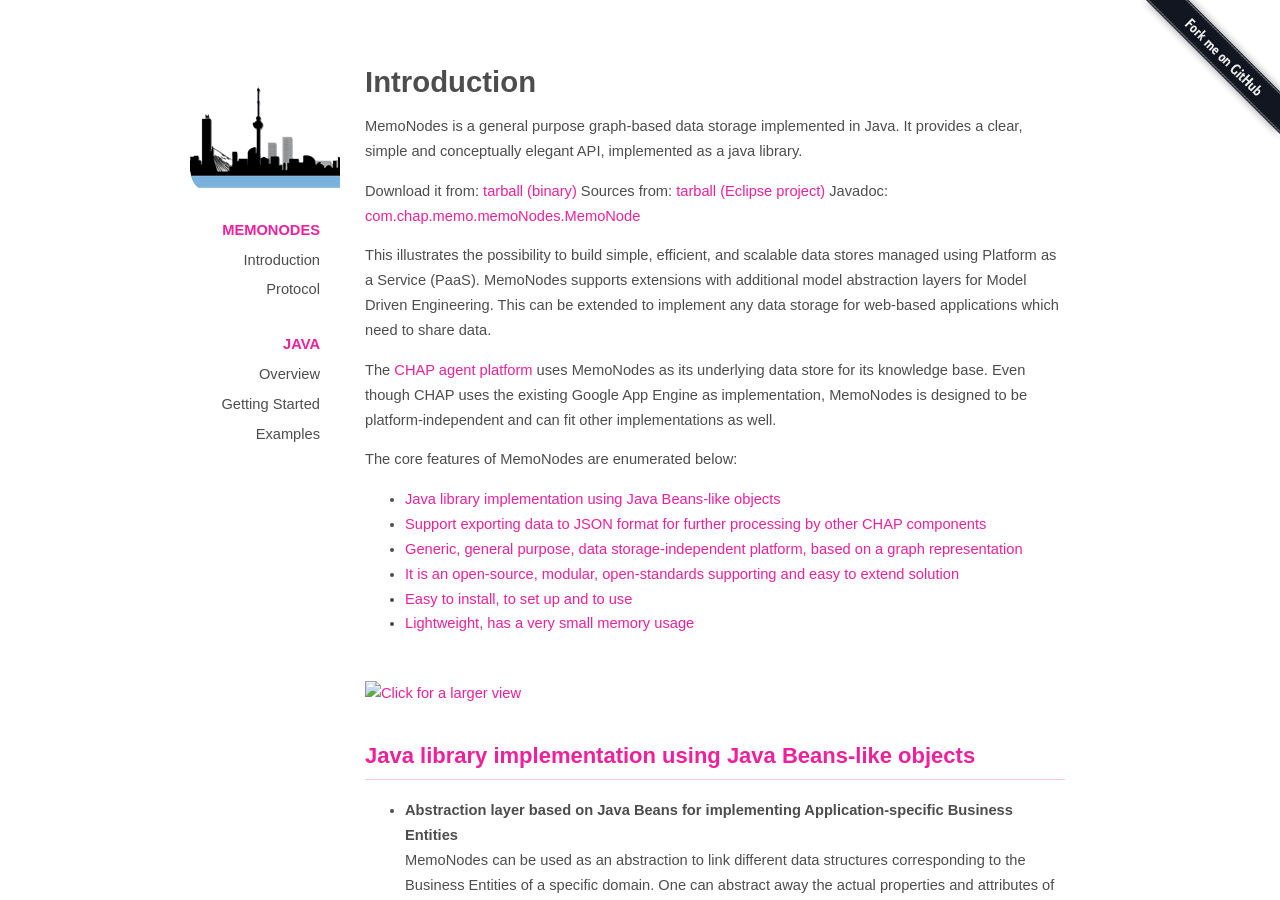
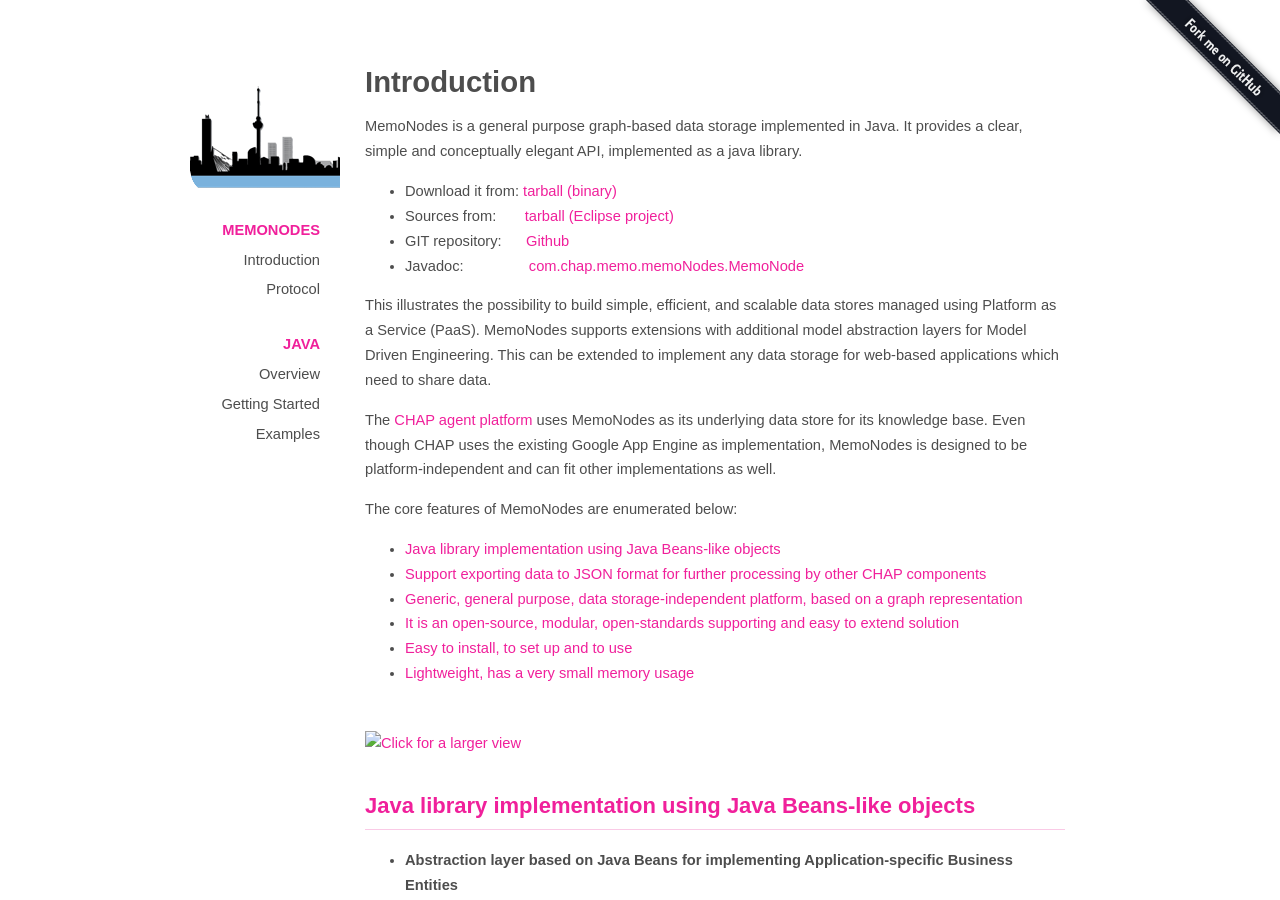
Before and after one commit to almende/memo-nodes, a Jekyll site: the page built from index.md, in a window 1280 px wide and 900 px high. Built offline with Jekyll 4.4.1, drawn with Linux system fonts in a browser that asks for light colours.

Commit message:
Make links look better, fix github link

```diff
--- a/_layouts/default.html
+++ b/_layouts/default.html
@@ -14,7 +14,7 @@
 
 <body>
 
-<a href="https://github.com/almende/MemoNodes" style="position: fixed; top: 0; right: 0; border: 0;" >
+<a href="https://github.com/almende/memo-nodes" style="position: fixed; top: 0; right: 0; border: 0;" >
   <img
     src="img/forkme_right_darkblue_121621.png"
     alt="Fork me on GitHub" >
@@ -25,7 +25,7 @@
 <div id="menu">
 <div id="menu-inner">
 
-<a href="http://almende.github.com/MemoNodes"><img src="img/logo/MemoNodes128.png" alt="logo"></a>
+<a href="http://almende.github.com/memo-nodes"><img src="img/logo/MemoNodes128.png" alt="logo"></a>
 <br>
 
 <div class="nav">
--- a/index.md
+++ b/index.md
@@ -8,9 +8,11 @@
 MemoNodes is a general purpose graph-based data storage implemented in Java.
 It provides a clear, simple and conceptually elegant API, implemented as a java library.
 
-Download it from: <a href="dist/MemoNodes.tar.gz">tarball (binary)</a>
-Sources from:     <a href="dist/MemoNodesFull.tar.gz">tarball (Eclipse project)</a>
-Javadoc: <a href="javadoc/com/chap/memo/memoNodes/MemoNode.html">com.chap.memo.memoNodes.MemoNode</a>
+
+- Download it from:&nbsp;<a href="dist/MemoNodes.tar.gz">tarball (binary)</a>
+- Sources from:&nbsp;&nbsp;&nbsp;&nbsp;&nbsp;&nbsp;&nbsp;<a href="dist/MemoNodesFull.tar.gz">tarball (Eclipse project)</a>
+- GIT repository:&nbsp;&nbsp;&nbsp;&nbsp;&nbsp;&nbsp;<a href="https://github.com/almende/memo-nodes" target="_blank" >Github</a>
+- Javadoc:&nbsp;&nbsp;&nbsp;&nbsp;&nbsp;&nbsp;&nbsp;&nbsp;&nbsp;&nbsp;&nbsp;&nbsp;&nbsp;&nbsp;&nbsp;&nbsp;<a target="_blank" href="javadoc/com/chap/memo/memoNodes/MemoNode.html">com.chap.memo.memoNodes.MemoNode</a>
 
 
 This illustrates the possibility to build simple, efficient, and scalable data stores managed using Platform as a Service (PaaS).
```
